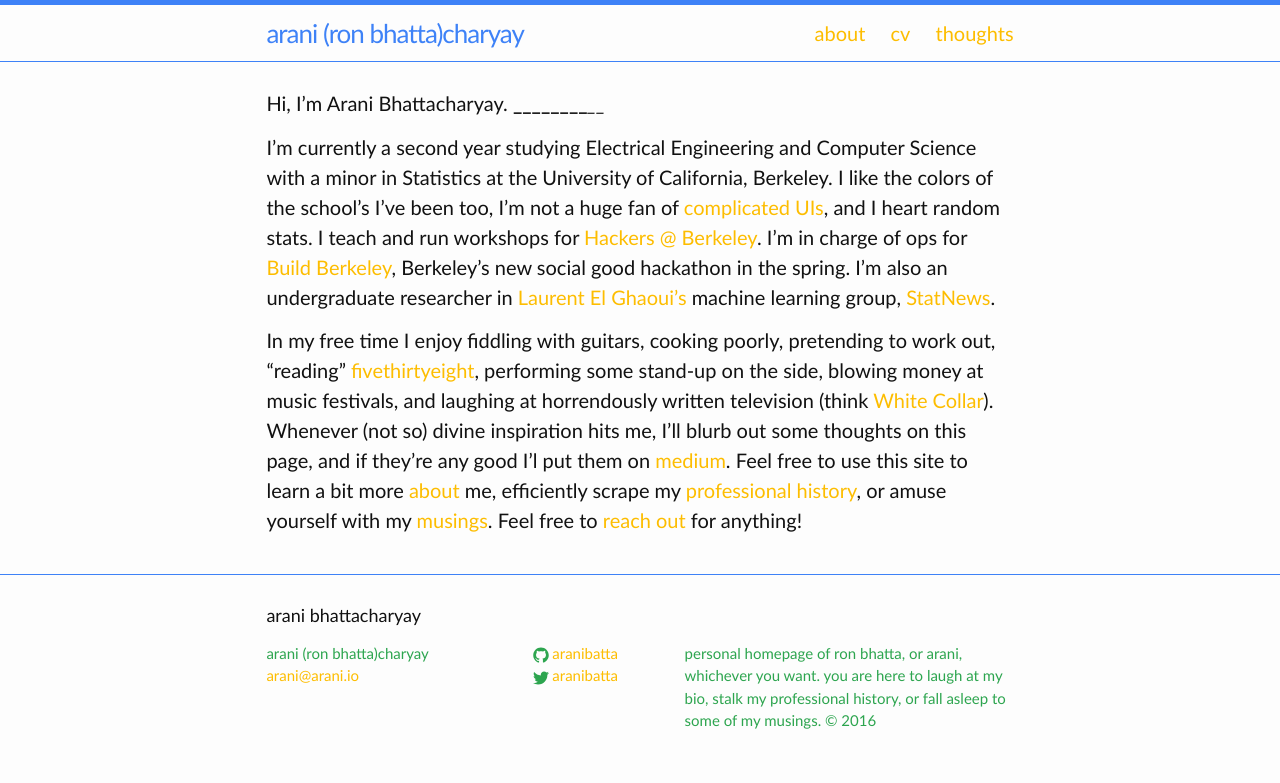
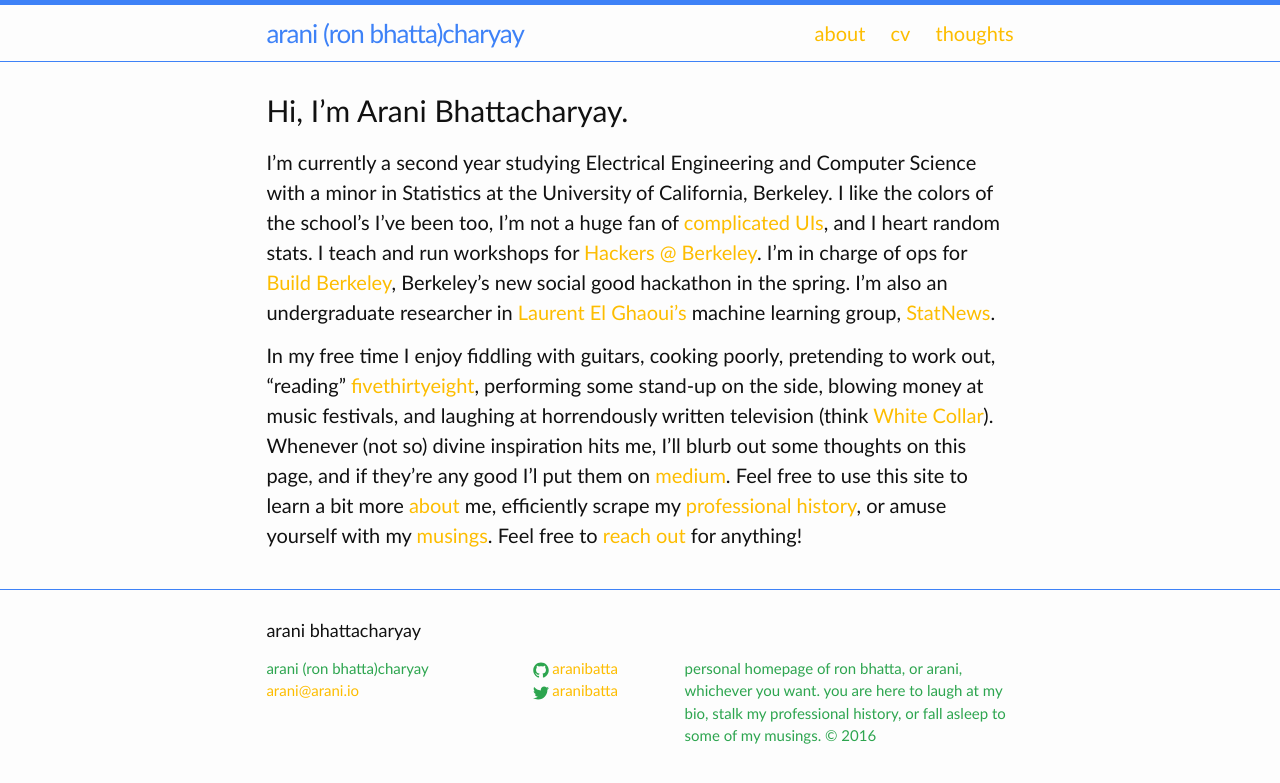
Before and after one commit to aranibatta/aranibatta.github.io, a Jekyll site: the page built from index.md, in a window 1280 px wide. Shown: the top 783 px of the page. Built offline with Jekyll 4.4.1, drawn with Linux system fonts in a browser that asks for light colours.

Commit message:
Headline check 2

```diff
--- a/index.md
+++ b/index.md
@@ -4,7 +4,7 @@ permalink: /
 ---
 
 Hi, I'm Arani Bhattacharyay.
-____________________________
+------
 
 
 I'm currently a second year studying Electrical Engineering and Computer Science with a minor in Statistics at the University of California, Berkeley. I like the colors of the school's I've been too, I'm not a huge fan of [complicated UIs](http://motherfuckingwebsite.com/), and I heart random stats. I teach and run workshops for [Hackers @ Berkeley](http://hackersatberkeley.com/). I'm in charge of ops for [Build Berkeley](http://buildberkeley.com/), Berkeley's new social good hackathon in the spring. I'm also an undergraduate researcher in [Laurent El Ghaoui's](http://www.eecs.berkeley.edu/~elghaoui/) machine learning group, [StatNews](http://statnews.org/).
```
